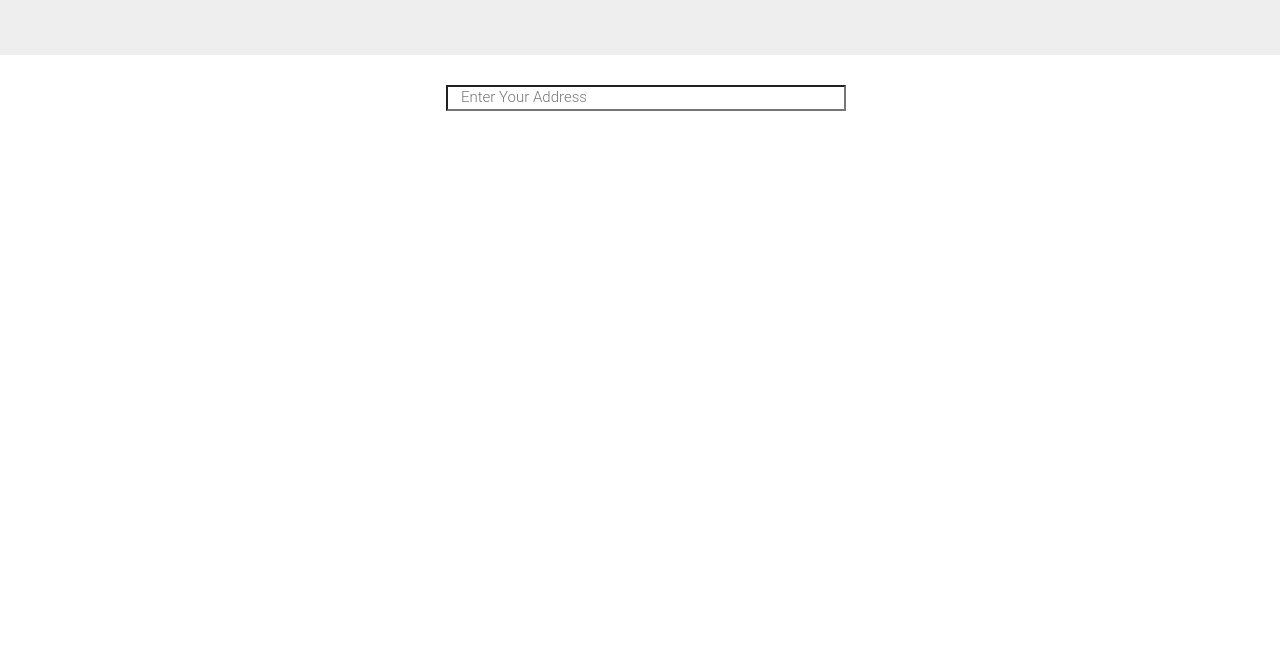
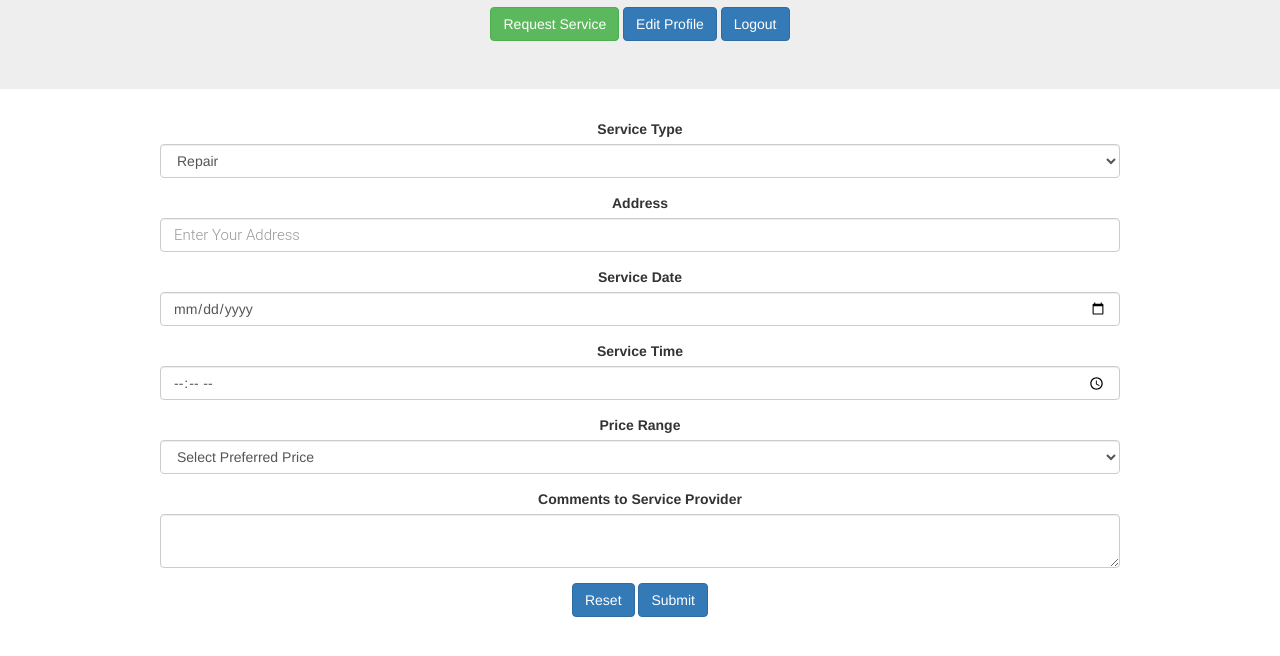
Before and after one commit to Sasi-Koramutla/chiruta-test, a website: page index.html in a window 1280 px wide. Shown: the part 140-796 px from the top of the page. Drawn offline with nearby package versions, Linux system fonts and the light colour scheme; some packages are replaced by stand-ins of ours.

```diff
--- a/index.html
+++ b/index.html
@@ -15,15 +15,59 @@
     <script src="app.js"></script>
   </head>
   <body>
-  <div class="jumbotron"><h1>Chiruta - Service Request</h1>
+  <div class="jumbotron">
+    <h1>Chiruta - Service Request</h1>
+
+      <div>
+        <button class="btn btn-success">Request Service</button>
+        <button class="btn btn-primary">Edit Profile</button>
+        <button class="btn btn-primary">Logout</button>
+    </div>
   </div>
 
-  <input
-  id="pac-input"
-  class="controls"
-  type="text"
-  placeholder="Enter Your Address"
-/>
+  <form style="width:75%; margin:auto;">
+<!--     <div class="form-group">
+      <label for="exampleFormControlInput1">Email address</label>
+      <input type="email" class="form-control" id="exampleFormControlInput1" placeholder="name@example.com">
+    </div> -->
+    <div class="form-group">
+      <label for="exampleFormControlSelect1">Service Type</label>
+      <select class="form-control" id="exampleFormControlSelect1">
+        <option>Repair</option>
+        <option>Delivery</option>
+        <option>Baby Sitting</option>
+        <option> Service 4</option>
+        <option>Service 5</option>
+      </select>
+    </div>
+    <div class="form-group">  <label>Address</label> <input
+      id="pac-input"
+      class="form-control"
+      style="width:100%; margin:auto;"
+      type="text"
+      placeholder="Enter Your Address"
+    /></div>
+
+    <div class="form-group"> <label>Service Date</label><input  class="form-control" type="date"/></div>
+    <div class="form-group"><label>Service Time</label><input  class="form-control" type="time"/></div>
+    <div class="form-group">
+      <label for="exampleFormControlSelect1">Price Range</label>
+      <select class="form-control" id="exampleFormControlSelect1">
+        <option>Select Preferred Price</option>
+        <option>$41 to $60</option>
+        <option>$61 to $80</option>
+        <option> $81 to $100</option>
+        <option>option 5</option>
+      </select>
+    </div>
+    <div class="form-group">
+      <label for="exampleFormControlTextarea1">Comments to Service Provider</label>
+      <textarea class="form-control" id="exampleFormControlTextarea1" rows="2"></textarea>
+    </div>
+    <button type="reset" class="btn btn-primary">Reset</button>
+    <button type="submit" class="btn btn-primary">Submit</button>
+
+</form>
 <div id="map"></div>
 
   </body>
```
